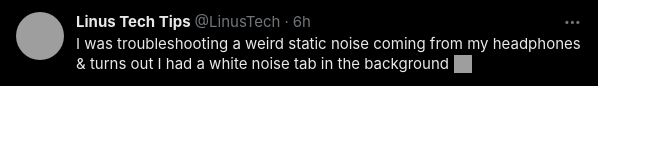
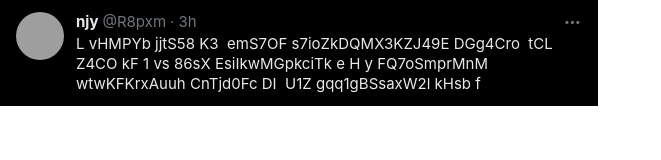
Before and after one commit to pmaxhogan/rect-map, a plain HTML site: page gen.html in a window 1280 px wide. Shown: the whole page, without its empty margins (0-661 px from the left). Drawn offline with Linux system fonts and the light colour scheme; grey boxes are pictures that could not be loaded; a web font is replaced by a local one.

Commit message:
Add randomization

```diff
--- a/gen.html
+++ b/gen.html
@@ -240,10 +240,7 @@
                   <div lang="en" dir="auto" data-testid="tweetText"
                        style="border: 0px solid black; box-sizing: border-box; color: rgb(231, 233, 234); display: inline; font-variant-numeric: normal; font-variant-east-asian: normal; font-stretch: normal; line-height: 20px; font-family: TwitterChirp, -apple-system, BlinkMacSystemFont, &quot;Segoe UI&quot;, Roboto, Helvetica, Arial, sans-serif; margin: 0px; padding: 0px; overflow-wrap: break-word; position: relative; min-width: 0px;"><span
                     style="border: 0px solid black; box-sizing: border-box; color: inherit; display: inline; font: inherit; margin: 0px; padding: 0px; white-space: inherit; overflow-wrap: break-word; min-width: 0px; white-space: pre-wrap;"
-                    id="tweet-text">I was troubleshooting a weird static noise coming from my headphones &amp; turns out I had a white noise tab in the background </span><img
-                    alt="🤦" draggable="false" src="https://abs-0.twimg.com/emoji/v2/svg/1f926.svg"
-                    title="Person facepalming"
-                    style="display: inline-block; height: 1.2em; margin-left: 0.075em; margin-right: 0.075em; vertical-align: -20%; width: 1.2em;">
+                    id="tweet-text">I was troubleshooting a weird static noise coming from my headphones &amp; turns out I had a white noise tab in the background </span>
                   </div>
                 </div>
               </div>
@@ -254,6 +251,8 @@
     </div>
   </article>
 </div>
+
+<script src="gen.js"></script>
 </body>
 
 </html>
--- /dev/null
+++ b/gen.js
@@ -0,0 +1,31 @@
+const $ = document.querySelector.bind(document);
+const $$ = document.querySelectorAll.bind(document);
+
+const randomAlphaNumericSpecialAllCase = (length, allowSpaces = false, allowSpecial = false) => {
+    const chars = "ABCDEFGHIJKLMNOPQRSTUVWXYZabcdefghijklmnopqrstuvwxyz0123456789" +
+        (allowSpecial ? "!@#$%^&*()_+~`|}{[]\:;?><,./-=" : "") +
+        (allowSpaces ? " ".repeat(15) : "");
+    let result = "";
+    for (let i = length; i > 0; --i) result += chars[Math.floor(Math.random() * chars.length)];
+    return result;
+};
+
+const set = (username, handle, pfp, time, text) => {
+    $("#tweet-username").innerText = username;
+    $("#tweet-at").innerText = handle;
+    $("#tweet-pfp").style.backgroundImage = `url(${pfp})`;
+    $("#tweet-time").innerText = time;
+    $("#tweet-text").innerText = text;
+};
+
+const randomize = () => {
+    const username = randomAlphaNumericSpecialAllCase(Math.floor(Math.random() * 30) + 1, true);
+    const handle = "@" + randomAlphaNumericSpecialAllCase(Math.floor(Math.random() * 15) + 1, false);
+    const pfp = "https://picsum.photos/200";
+    const time = Math.floor(Math.random() * 10) + "h";
+    const text = randomAlphaNumericSpecialAllCase(Math.floor(Math.random() * 300) + 1, true, false).trim();
+
+    set(username, handle, pfp, time, text);
+};
+
+randomize();
```
